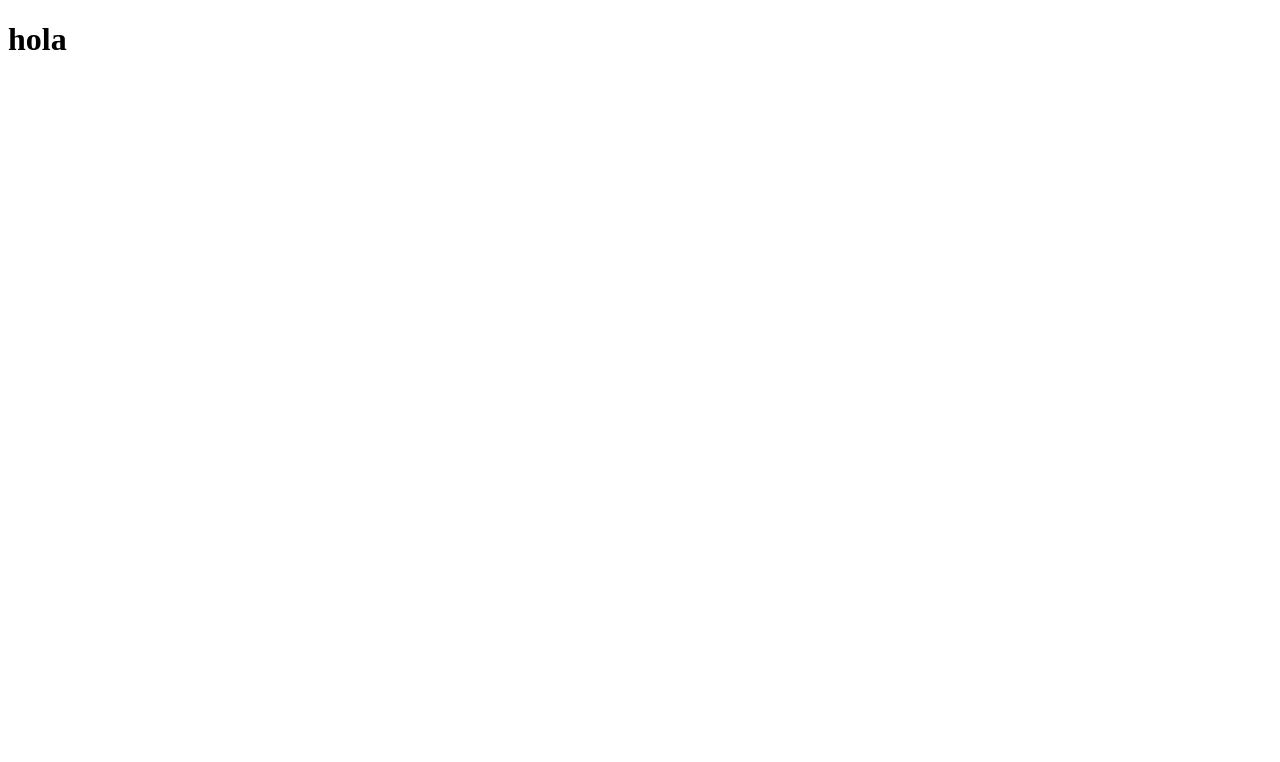
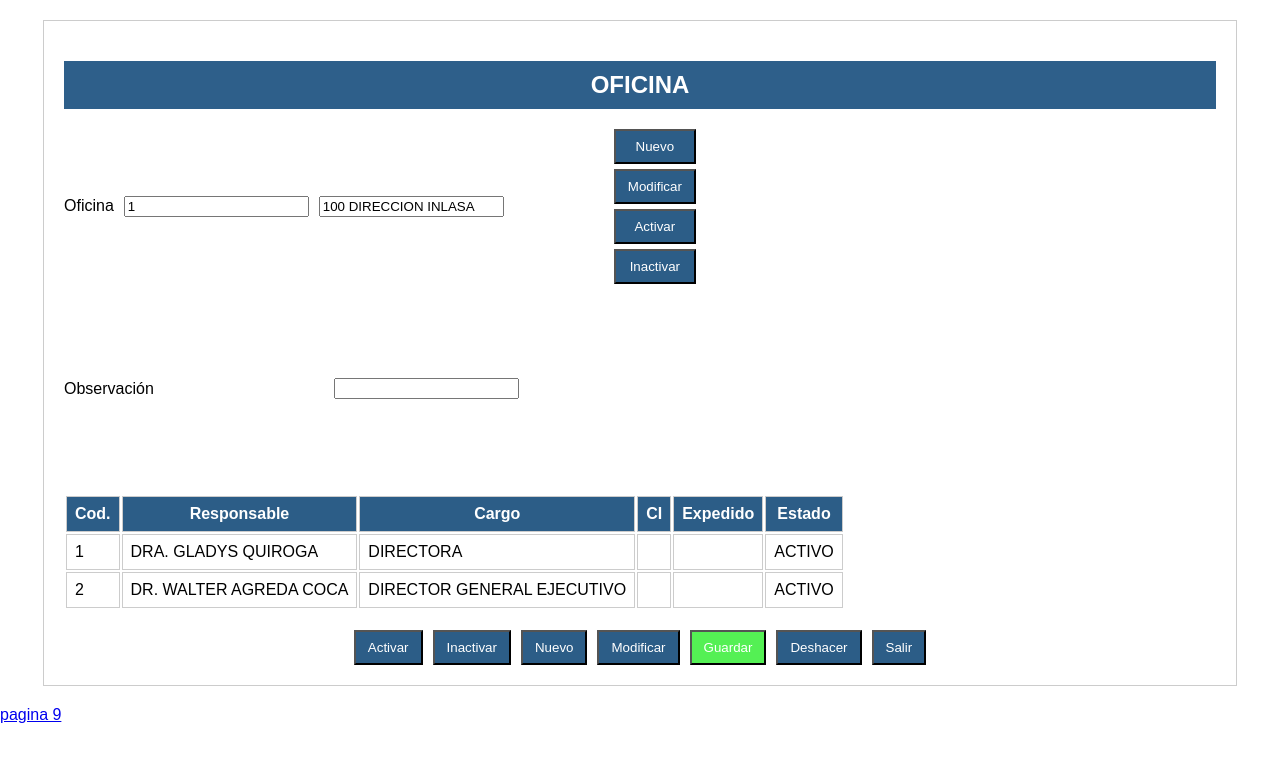
Before and after one commit to fabricio-romero-126190/parcial1, a plain HTML site: page index.html in a window 1280 px wide. Drawn offline with Linux system fonts and the light colour scheme.

Commit message:
primerparcial

```diff
--- a/assets/css/style.css
+++ b/assets/css/style.css
@@ -0,0 +1,66 @@
+body {
+    margin: 0;
+    padding: 0;
+    font-family: Arial, sans-serif;
+}
+
+.contenedor {
+    width: 90%;
+    margin: 20px auto;
+    background: white;
+    padding: 20px;
+    border: 1px solid #ccc;
+}
+
+.titulo {
+    background: #2e5f8a;
+    color: white;
+    text-align: center;
+    padding: 10px;
+}
+
+.fila {
+    display: flex;
+    gap: 10px;
+    margin: 15px 0;
+    align-items: center;
+    flex-wrap: wrap;
+}
+.izquierda{
+    margin-left: 100px;
+    display: flex;
+    flex-direction: column;
+    gap: 5px;
+}
+
+button {
+    background: #2c5d87;
+    color: white;
+    padding: 8px 12px;
+}
+
+.guardar {
+    background: rgb(84, 240, 84);
+}
+
+th {
+    background: #2c5d87;
+    color: white;
+}
+
+th, td {
+    border: 1px solid #ccc;
+    padding: 8px;
+}
+
+.inferior {
+    display: flex;
+    justify-content: center;
+    gap: 10px;
+    margin-top: 20px;
+}
+.descri{
+    width: 60px;
+    height: 80px;
+    padding: 50px;
+}
--- /dev/null
+++ b/assets/css/style2.css
@@ -0,0 +1,52 @@
+* {
+    margin: 0;
+    padding: 0;
+}
+
+body {
+    font-family: Arial, Helvetica, sans-serif;
+    display: flex;
+    justify-content: center;
+    padding: 20px;
+}
+.centro{
+    text-align: center;
+    margin-bottom: 10px;
+    display: flex;
+    justify-content: center;
+
+}
+.contenedor{
+    background: white;
+    width: 450px;
+    padding: 30px 35px 25px 35px;
+    display: flex;
+    flex-direction: column;
+    align-items: center;
+    gap: 10px;
+}
+
+.titulo {
+    color: #2c5d87;
+    width: 100%;
+}
+
+.labe1 {
+    width: 160px;
+    color: #333;
+}
+
+.espacio {
+    width: 220px;
+    padding: 8px 12px;
+    font-size: 14px;
+}
+
+
+.btn1 {
+    background: #2c5d87;
+    color: white;
+    border: none;
+    padding: 8px 25px;
+
+}
--- a/index.html
+++ b/index.html
@@ -1,11 +1,76 @@
 <!DOCTYPE html>
-<html lang="en">
+<html lang="es">
 <head>
     <meta charset="UTF-8">
-    <meta name="viewport" content="width=device-width, initial-scale=1.0">
-    <title>Document</title>
+    <title>Oficina</title>
+    <link rel="stylesheet" href="assets\css\style.css">
 </head>
 <body>
-    <h1>hola</h1>
+
+<div class="contenedor">
+
+    <h2 class="titulo">OFICINA</h2>
+
+    <div class="fila">
+        <label>Oficina</label>
+        <input type="text" value="1" >
+        <input type="text" value="100 DIRECCION INLASA" >
+
+        <div class="izquierda">
+            <button>Nuevo</button>
+            <button>Modificar</button>
+            <button>Activar</button>
+            <button>Inactivar</button>
+        </div>
+    </div>
+
+    <div class="fila">
+        <label>Observación</label>
+        <label for="text" class="descri"></label>
+        <input type="text">
+    </div>
+
+    <table>
+            <tr>
+                <th>Cod.</th>
+                <th>Responsable</th>
+                <th>Cargo</th>
+                <th>CI</th>
+                <th>Expedido</th>
+                <th>Estado</th>
+            </tr>
+        <tbody>
+            <tr>
+                <td>1</td>
+                <td>DRA. GLADYS QUIROGA</td>
+                <td>DIRECTORA</td>
+                <td></td>
+                <td></td>
+                <td>ACTIVO</td>
+            </tr>
+            <tr>
+                <td>2</td>
+                <td>DR. WALTER AGREDA COCA</td>
+                <td>DIRECTOR GENERAL EJECUTIVO</td>
+                <td></td>
+                <td></td>
+                <td>ACTIVO</td>
+            </tr>
+        </tbody>
+    </table>
+
+    <div class="inferior">
+        <button>Activar</button>
+        <button>Inactivar</button>
+        <button>Nuevo</button>
+        <button>Modificar</button>
+        <button class="guardar">Guardar</button>
+        <button>Deshacer</button>
+        <button>Salir</button>
+    </div>
+
+</div>
+<a href="login.html">pagina 9</a>
+
 </body>
 </html>
```
Also changed, not shown: login.html (added, +38 -0 lines), assets/image/f1.jpeg (added).
